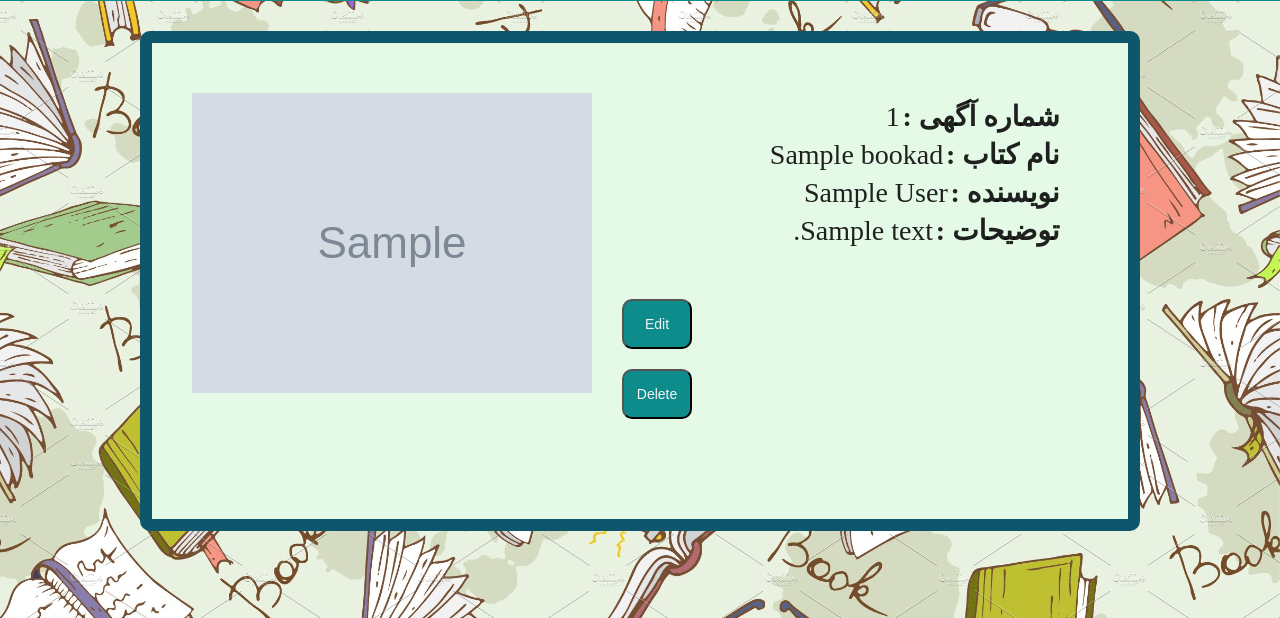
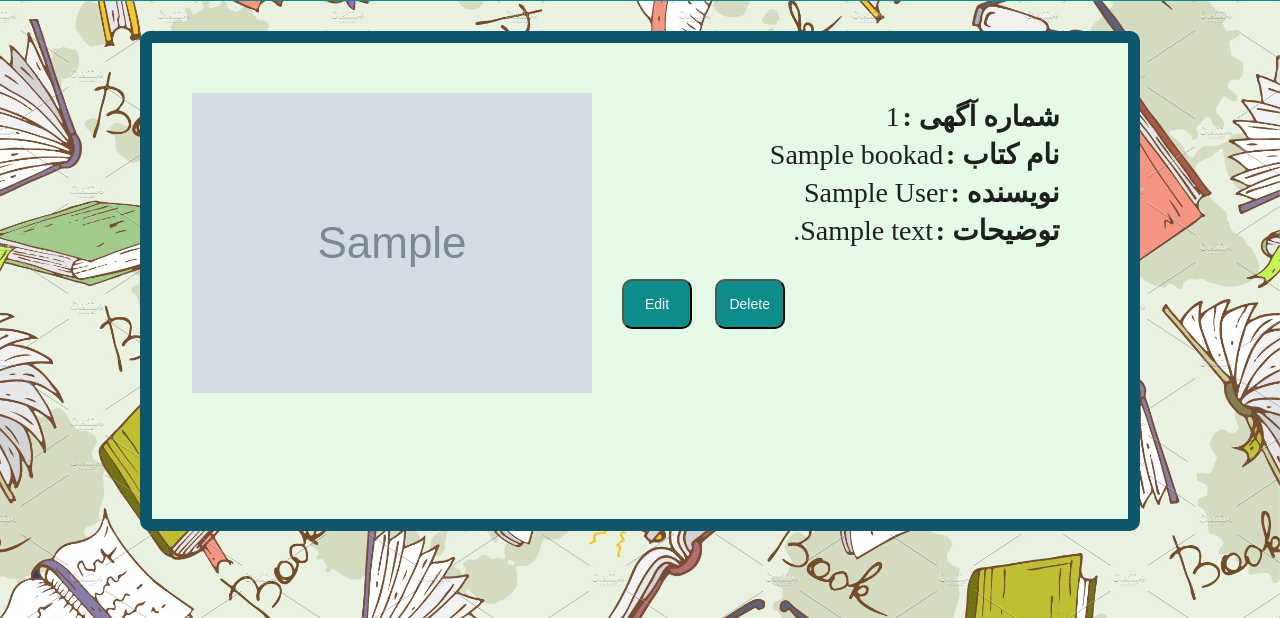
Before and after one commit to reza-yb/napela, a Django app: page /ads/1/ in a window 1280 px wide. Shown: the part 390-1008 px from the top of the page. Run offline with Django 3.2, Linux system fonts and the light colour scheme; tables that the repository leaves empty hold one stand-in row (values such as "Sample post"); grey boxes marked "Sample" are stand-in pictures.

Commit message:
edit and delete button problem fixed

```diff
--- a/BookAdvertisement/templates/ad_info.html
+++ b/BookAdvertisement/templates/ad_info.html
@@ -35,20 +35,10 @@
 
             </ul>
         </div>
-        <form action="/ads/{{ ad.id }}/edit">
-            {% csrf_token %}
-            <button style="width: 70px;height: 50px;margin-top: 20px;
-            border-radius: 10px;transition-duration: 0.4s;
-            background-color: #0e8c8c;color: whitesmoke;" type="submit">Edit</button>
-        </form>
 
-        <form action="/ads/{{ ad.id }}/delete">
-            {% csrf_token %}
-            <button style="width: 70px;height: 50px;margin-top: 20px;
-            border-radius: 10px;transition-duration: 0.4s;
-            background-color: #0e8c8c;color: whitesmoke;
-            " type="submit">Delete</button>
-        </form>
+        <button class="edit_button" onclick="window.open('/ads/{{ ad.id }}/edit)')">Edit</button>
+        <button class="delete_button" onclick="window.open('/ads/{{ ad.id }}/delete)')">Delete</button>
+
 
 
 
--- a/static/css/ad_info.css
+++ b/static/css/ad_info.css
@@ -83,6 +83,23 @@ body {
 /*    overflow: auto;*/
 /*}*/
 
-.button:hover{
-    background-color: darkgreen;
+.edit_button{
+    width: 70px;height: 50px;
+    margin-right: 20px;
+            border-radius: 10px;transition-duration: 0.4s;
+            background-color: #0e8c8c;color: whitesmoke;
 }
+
+.delete_button{
+    width: 70px;height: 50px;
+    border-radius: 10px;transition-duration: 0.4s;
+            background-color: #0e8c8c;color: whitesmoke;
+}
+
+.edit_button:hover{
+    background-color: #1aa62a;
+}
+
+.delete_button:hover{
+    background-color: #bd081c;
+}
```
